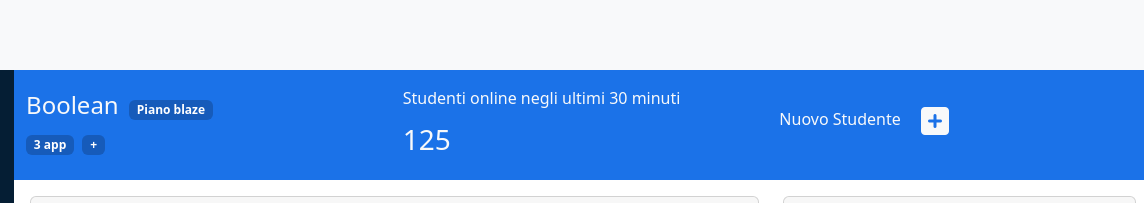
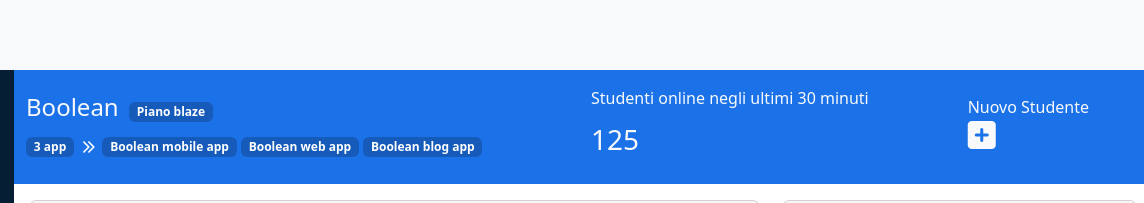
Before and after one commit to mohamed-jebali/html-css-bootstrap-dashboard, a plain HTML site: page index.html in a window 1280 px wide. Shown: the top 203 px of the page, 136-1280 px from the left. Drawn offline with nearby package versions, Linux system fonts and the light colour scheme.

Commit message:
added chevron double and col md and lg

```diff
--- a/css/style.css
+++ b/css/style.css
@@ -41,6 +41,9 @@ aside{
     background-color: #165bba;
 }
 
+.chevron{
+    width: 20px;
+}
 
 /* Soluzioni Responsive */
 
--- a/index.html
+++ b/index.html
@@ -58,14 +58,14 @@
                 <!-- UPPER MAIN -->
                 <section class="container-fluid blue-bg py-3">
                     <div class="row flex-md-row-reverse align-items-center">
-                        <div class="col-12 col-md-4 text-light mb-2">
+                        <div class="col-12 col-md-4 col-lg-2 text-light mb-2">
                          <span class="pe-3">
                              Nuovo Studente
                          </span>
                          <i class="fa-solid fa-square-plus fa-2x align-middle"></i>
                         </div>
 
-                        <div class="col-md-4 order-md-1">
+                        <div class="col-12 col-md-4 col-lg-6 order-md-1">
                             <div class="col-12 text-light mb-2">
                                 <span class="pe-1 fs-4">
                                     Boolean
@@ -74,18 +74,27 @@
                             </div>
                             <div class="col-12 text-light mb-2">
                                <span class="badge dark-blue-btn-bg">3 app</span>
-                               <i class="fa-solid fa-chevrons-right text-light"></i>
-                               <span class="badge dark-blue-btn-bg">+</span>
+                               <img class="chevron" src="./img/chevron-double-right.svg" alt="chevron-double-right-svg">
+                               <span class="badge dark-blue-btn-bg d-lg-none rounded-pill">+</span>
+                               <span class="badge dark-blue-btn-bg d-lg-inline-block d-none">Boolean
+                                mobile app
+                               </span>
+                               <span class="badge dark-blue-btn-bg d-lg-inline-block d-none">Boolean
+                                web app
+                               </span>
+                               <span class="badge dark-blue-btn-bg d-lg-inline-block d-none">Boolean
+                                blog app
+                               </span>
                             </div>
                         </div>
 
-                        <div class="col-md-4">
+                        <div class="col-12 col-md-4 col-lg-4">
                             <div class="col-12 text-light mb-2">
                                 <span>
                                     Studenti online negli ultimi 30 minuti
                                 </span>
                             </div>
-                            <div class="col-12 text-light mb-1">
+                            <div class="col-12 text-light mb-2">
                                 <span class="fs-3">
                                    125
                                 </span>
```
Also changed, not shown: img/chevron-double-right.svg (added).
